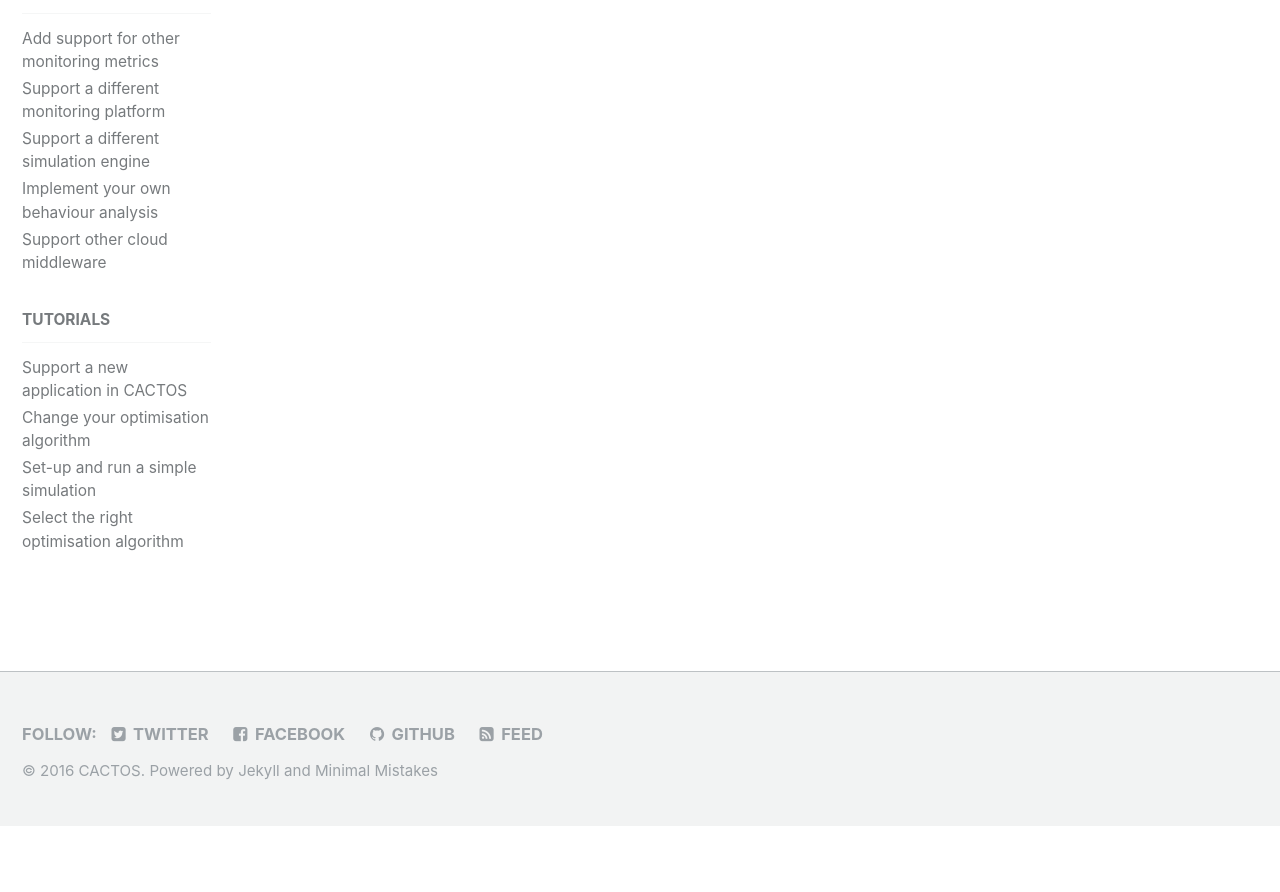
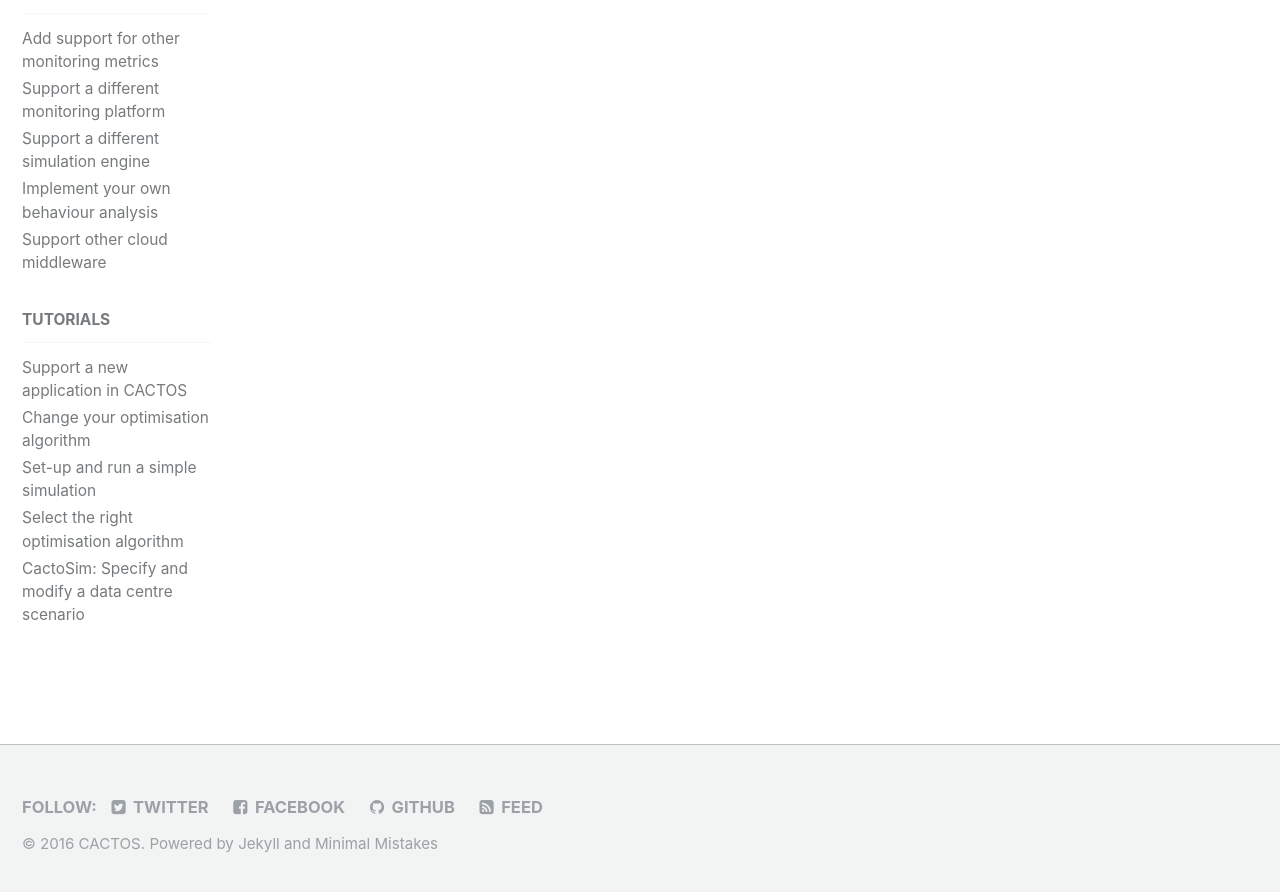
Before and after one commit to cactos/cactos.github.io, a Jekyll site: the page built from _docs/01_quick-start-guide.md, in a window 1280 px wide and 900 px high, scrolled down 734 px. Shown: the top 892 px of the window. Built offline with Jekyll 4.4.1, drawn with Linux system fonts in a browser that asks for light colours; before the commit the page ends 1560 px from its top, so only the background shows below that.

Commit message:
Added tutorial

```diff
--- a/_data/navigation.yml
+++ b/_data/navigation.yml
@@ -62,3 +62,5 @@ docs:
        url: /docs/tutorials/setup-and-run-a-simple-simulation/
      - title: "Select the right optimisation algorithm"
        url: /docs/tutorials/the-right-optimisation-algorithm/
+     - title: "CactoSim: Specify and modify a data centre scenario"
+       url: /docs/tutorials/cactosim-specify-and-modify-a-data-centre-scenario/
```
